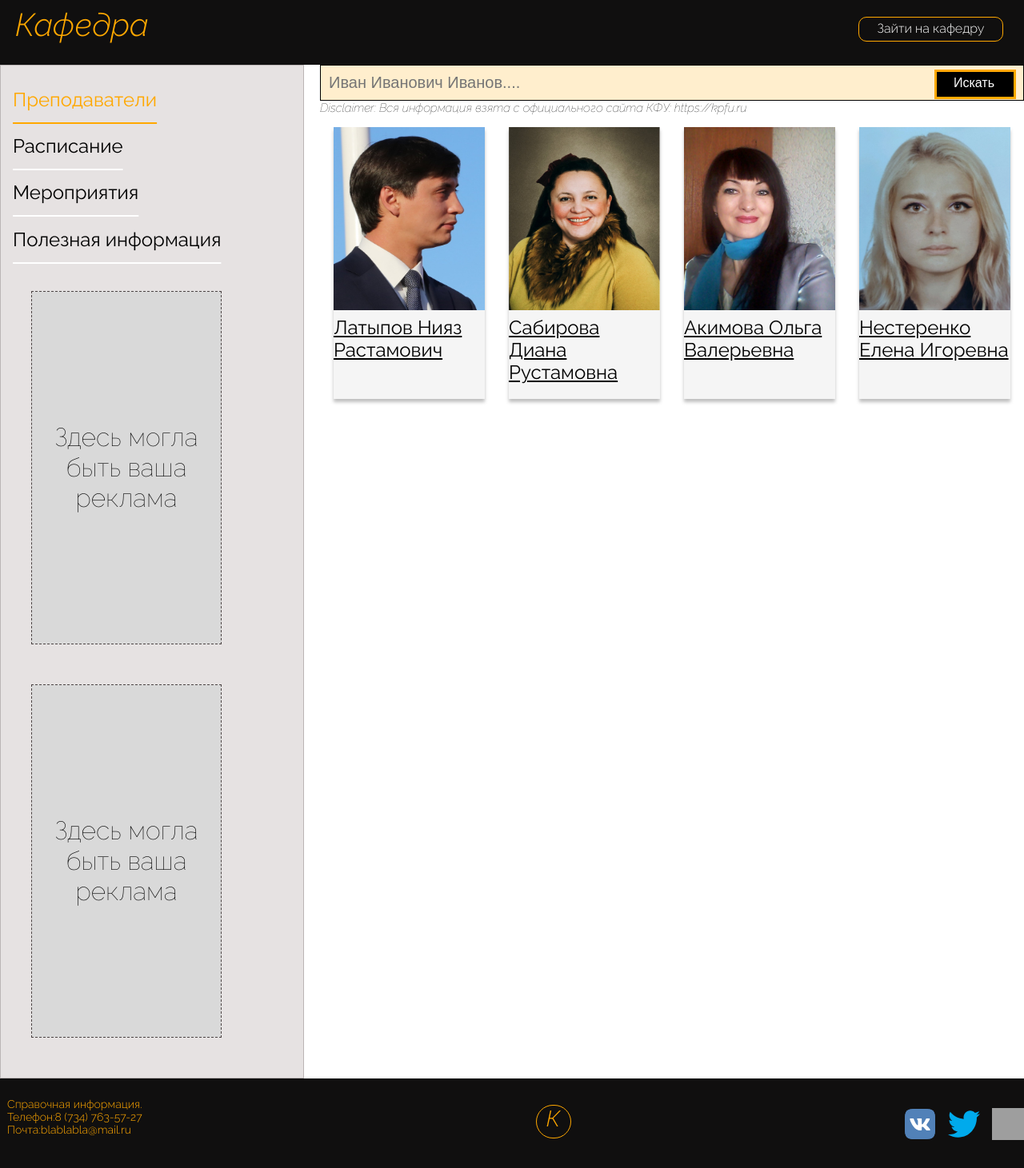
After one commit to DilMB/gittest, a PHP site: page /page_teachers_staff.html in a window 1280 px wide. The commit adds this page. Shown: the whole page at 80% size. Run offline with PHP 8.4, Linux system fonts and the light colour scheme; grey boxes are pictures that could not be loaded.

Commit message:
Обнова

```diff
--- a/пример проект 1/css/style.css
+++ b/пример проект 1/css/style.css
@@ -66,11 +66,13 @@ body {
 
 main {
 	display: flex;
+	gap: 20px;
 }
 
 
 .side_navigation {
-    width: 430px;
+	display: block;
+    width: 450px;
 	background: #E6E2E2;
     border: 1px solid #BBB5B5;
 	padding: 0;
@@ -123,6 +125,11 @@ main {
 .site-navigation-item:active a {
    color: #FFA800;
    text-decoration-color: #FFA800;
+}
+
+.active-page {
+	color: #FFA800;
+	text-decoration-color: #FFA800;
 }
 
 
@@ -239,3 +246,120 @@ main {
 	color: #FFA800;
 	text-decoration: none;
 }
+
+
+
+
+/* В этой части кода стилизация карточек с преподавателями и в целом всей страницы */
+
+#active {
+	color: #FFA800 !important;
+	text-decoration-color: #FFA800 !important;
+}
+
+.search_form {
+	box-sizing: border-box;
+	position: relative;
+}
+
+input[type=search] {
+   padding: 10px;
+   font-size: 20px;
+   line-height: 23px;
+   float: left;
+   width: 880px;
+   background: #FFEECD;
+   border: 1px solid #000000;
+}
+
+input [placeholder] {
+	font-style: italic;
+	font-weight: 100;
+}
+
+.search_button {
+	width: 102px;
+    padding-top: 4px;
+	padding-bottom: 8px;
+	padding-left: 6px;
+	padding-right: 9px;
+	box-sizing: border-box;
+    position: absolute;
+	background: #000000;
+    border: 3px solid #FFA800;
+	cursor: pointer;
+
+	font-weight: 400;
+    font-size: 16px;
+    line-height: 19px;
+    text-align: center;
+
+	top: 6px;
+	right: 10px;
+
+    color: #FFFFFF;
+}
+
+.search_button:hover {
+	color: #FFA800;
+	background: linear-gradient(0deg, rgba(252, 241, 218, 0.46), rgba(252, 241, 218, 0.46)), #000000;
+}
+
+.search_button:active {
+	color: #FFA800;
+	background: #F6E8E8;
+}
+.disclaimer {
+	display: block;
+	font-style: italic;
+    font-weight: 100;
+    font-size: 15px;
+    line-height: 18px;
+    position: static;
+    color: #000000;
+}
+
+.disclaimer_a {
+	color: #000000;
+	text-decoration: none;
+}
+.cards {
+	padding: 0;
+	margin: 0;
+	list-style: none;
+
+	display: flex;
+	justify-content: center;
+	flex-wrap: wrap;
+	gap: 30px;
+
+  }
+
+.card {
+	box-sizing: border-box;
+	width: 189px;
+	height: 340px;
+	padding: 0;
+	list-style: none;
+
+	background: #F5F5F5;
+	box-shadow: 0px 4px 4px rgba(0, 0, 0, 0.25);
+ }
+
+ .card-photo {
+	margin: 0;
+	margin-bottom: 8px;
+	display: block;
+}
+
+.card-description {
+	margin: 0;
+	margin-bottom: 40px;
+
+
+	font-size: 24px;
+	line-height: 28px;
+	text-align: center;
+    text-decoration-line: underline;
+	color: #000000;
+  }
--- a/пример проект 1/index.html
+++ b/пример проект 1/index.html
@@ -36,8 +36,8 @@
 
 	<section class="content_place">
 	    <h1 class="welcom_txt">Добро пожаловать на Кафедру!</h1>
-	    <p class="welcom_txt"> Здесь вы сможете найти всю полезную информацию по Вашему ВУЗу и поделиться своими впечатлениями. Здесь должно быть изменение </p>
-		<img class="welcom_img" src="img/main photo.jpg" width="562" height="388">
+	    <p class="welcom_txt"> Здесь вы сможете найти всю полезную информацию по Вашему ВУЗу и поделиться своими впечатлениями </p>
+		<img class="welcom_img" src="img/main photo.jpg" width="502" height="388">
 	</section>
 	</main>
 
@@ -45,7 +45,7 @@
         <p class="contacts">Справочная информация. <br>Телефон:<a href="tel:87347635727" class="phone">8 (734) 763-57-27</a> <br> Почта:<a href="mailto:blablabla@mail.ru" class="mail">blablabla@mail.ru</a></p>
 
 		<a class="logo_downstairs" href="#">К</a>
-		<!-- Тут будет ссылка на главную страницу сайта. пару слов для изменения//// коммент -->
+		<!-- Тут будет ссылка на главную страницу сайта -->
 
 		<ul class="contacts_ul">
           <li class="contacts-navigation-item"> <p><a href="#"><img src="img/vk.svg" width="40" height="40"></a></p></li>
--- /dev/null
+++ b/пример проект 1/page_teachers_staff.html
@@ -0,0 +1,91 @@
+<!DOCTYPE html>
+<html lang="ru">
+  <head>
+    <meta charset="utf-8">
+	<link href="css/style.css" rel="stylesheet">
+	<link rel="preconnect" href="https://fonts.googleapis.com">
+    <link rel="preconnect" href="https://fonts.gstatic.com" crossorigin>
+    <link href="https://fonts.googleapis.com/css2?family=Raleway:ital,wght@0,100;0,200;0,300;0,400;0,500;0,600;0,700;0,800;0,900;1,100;1,200;1,300;1,400;1,500;1,600;1,700;1,800;1,900&display=swap" rel="stylesheet">
+    <title>Преподаватели</title>
+  </head>
+
+  <body>
+
+    <header class="main-header">
+    <a class="logo" href="#">Кафедра</a>
+	<!-- Тут будет ссылка на главную страницу сайта -->
+
+	<a class="enter_button" href="#">Зайти на кафедру</a>
+	<!-- Тут будет ссылка на форму регистрации и входа на сайт, пока хз что да как -->
+	</header>
+
+	<main>
+    <section class="side_navigation">
+	    <nav class="site-navigation">
+	    <ul class="ul_nav">
+		    <li class="site-navigation-item" ><a id="active" href="#">Преподаватели</a></li>
+        <li class="site-navigation-item"><a href="#">Расписание</a></li>
+        <li class="site-navigation-item"><a href="#">Мероприятия</a></li>
+        <li class="site-navigation-item"><a href="#">Полезная информация</a></li>
+	    </ul>
+	    </nav>
+
+		<div class="ad_post"><p class="ad_txt">Здесь могла быть ваша реклама</p></div>
+		<div class="ad_post"><p class="ad_txt">Здесь могла быть ваша реклама</p></div>
+	</section>
+
+	<section class="teachers_content_place">
+	    <form class="search_form" action="#" method="get">
+            <!--где актион должен быть файл php с обработкой запроса -->
+            <input name="s" placeholder="Иван Иванович Иванов...." type="search">
+            <button class="search_button" type="submit">Искать</button>
+        </form>
+
+        <p class="disclaimer">Disclaimer: Вся информация взята с официального сайта КФУ: <a class="disclaimer_a">https://kpfu.ru</a></p>
+
+        <ul class="cards">
+
+            <li class="card">
+                <a href="#"><img class="card-photo" src="img/Н.Латыпов.jpg" width="189" height="229" alt="Н.Латыпов"></a>
+                <a class="card-description" href="#">Латыпов Нияз Растамович</a>
+             <!--Ссылки в этом пункте должны совпадать, так как ведут на стр на одного и того же препода-->
+             </li>
+
+             <li class="card">
+                <a href="#"><img class="card-photo" src="img/Д.Сабирова.jpg" width="189" height="229" alt="Д.Сабирова"></a>
+                <a class="card-description" href="#">Сабирова Диана Рустамовна</a>
+             <!--Ссылки в этом пункте должны совпадать, так как ведут на стр на одного и того же препода-->
+             </li>
+
+             <li class="card">
+                <a href="#"><img class="card-photo" src="img/О.Акимова.jpg" width="189" height="229" alt="О.Акимова"></a>
+                <a class="card-description" href="#">Акимова Ольга Валерьевна</a>
+             <!--Ссылки в этом пункте должны совпадать, так как ведут на стр на одного и того же препода-->
+             </li>
+
+             <li class="card">
+                <a href="#"><img class="card-photo" src="img/Е.Нестеренко.jpg" width="189" height="229" alt="Е.Нестеренко"></a>
+                <a class="card-description" href="#">Нестеренко Елена Игоревна</a>
+             <!--Ссылки в этом пункте должны совпадать, так как ведут на стр на одного и того же препода-->
+             </li>
+
+        </ul>
+
+
+	</section>
+	</main>
+
+	<footer class="main-footer">
+        <p class="contacts">Справочная информация. <br>Телефон:<a href="tel:87347635727" class="phone">8 (734) 763-57-27</a> <br> Почта:<a href="mailto:blablabla@mail.ru" class="mail">blablabla@mail.ru</a></p>
+
+		<a class="logo_downstairs" href="#">К</a>
+		<!-- Тут будет ссылка на главную страницу сайта -->
+
+		<ul class="contacts_ul">
+          <li class="contacts-navigation-item"> <p><a href="#"><img src="img/vk.svg" width="40" height="40"></a></p></li>
+	      <li class="contacts-navigation-item"> <p><a href="#"><img src="img/twitter.svg" width="40" height="40"></a></p></li>
+	      <li class="contacts-navigation-item"><p><a href="#"><img src="img/telegram.svg" width="40" height="40"></a></p></li>
+	</ul>
+	</footer>
+  </body>
+</html>
```
Also changed, not shown: пример проект 1/img/Д.Сабирова.jpg (added), пример проект 1/img/Е.Нестеренко.jpg (added), пример проект 1/img/Н.Латыпов.jpg (added), пример проект 1/img/О.Акимова.jpg (added).
